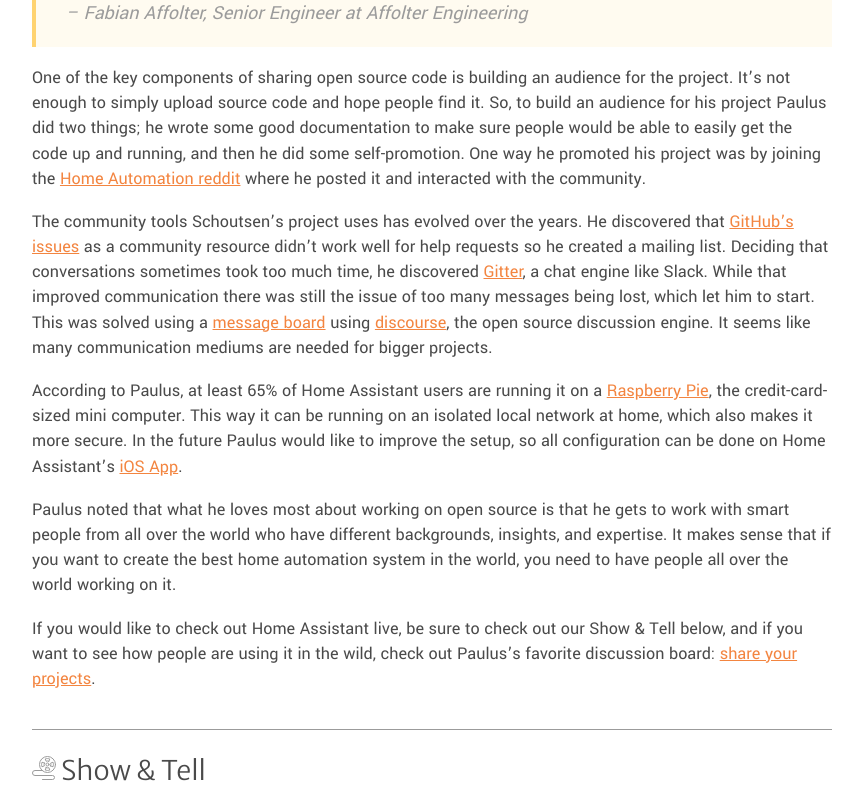
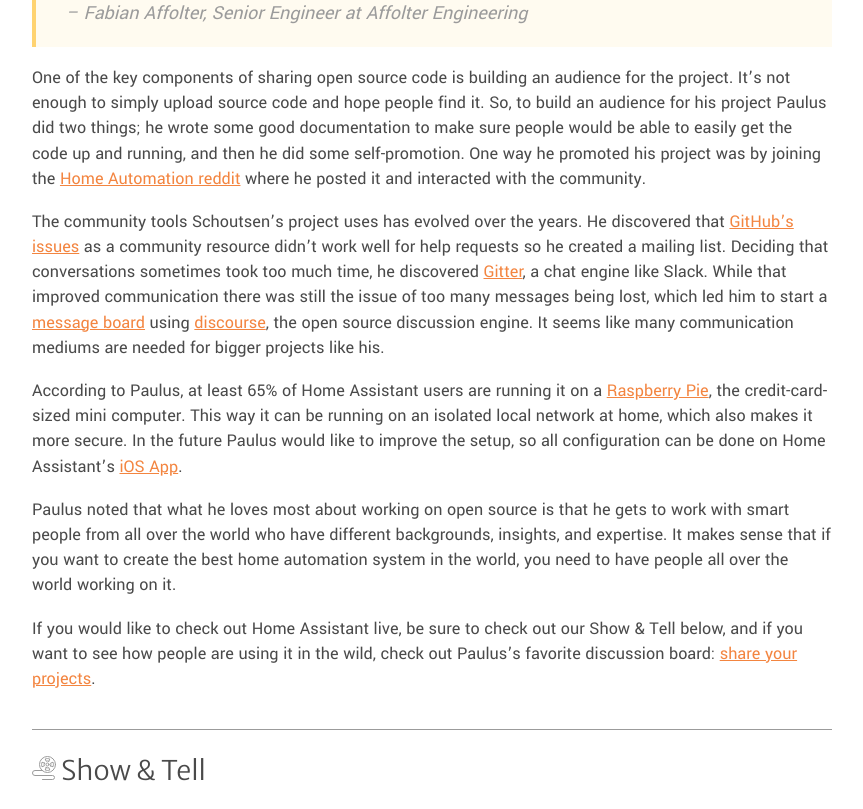
Before and after one commit to Code-Pop/open-sourcecraft, a Jekyll site: the page built from _episodes/paulus-schoutsen.markdown, in a window 1280 px wide and 900 px high, scrolled down 1215 px, cut to the strip 0-809 px from the top of the window. Shown: the whole strip, without its empty margins (208-1071 px from the left). Built offline with Jekyll 4.4.1, drawn with Linux system fonts in a browser that asks for light colours.

Commit message:
Updated Paulus Schoutsen

```diff
--- a/_episodes/paulus-schoutsen.markdown
+++ b/_episodes/paulus-schoutsen.markdown
@@ -24,7 +24,7 @@
 
 One of the key components of sharing open source code is building an audience for the project.  It’s not enough to simply upload source code and hope people find it. So, to build an audience for his project Paulus did two things;  he wrote some good documentation to make sure people would be able to easily get the code up and running, and then he did some self-promotion.  One way he promoted his project was by joining the [Home Automation reddit](https://www.reddit.com/r/homeautomation/) where he posted it and interacted with the community.
 
-The community tools Schoutsen’s project uses has evolved over the years.  He discovered that [GitHub’s issues](https://guides.github.com/features/issues/) as a community resource didn’t work well for help requests so he created a mailing list.  Deciding that conversations sometimes took too much time, he discovered [Gitter](https://gitter.im/home-assistant/home-assistant), a chat engine like Slack.  While that improved communication there was still the issue of too many messages being lost, which let him to start.  This was solved using a [message board](https://community.home-assistant.io/) using [discourse](https://www.discourse.org/), the open source discussion engine.  It seems like many communication mediums are needed for bigger projects.
+The community tools Schoutsen’s project uses has evolved over the years.  He discovered that [GitHub’s issues](https://guides.github.com/features/issues/) as a community resource didn’t work well for help requests so he created a mailing list.  Deciding that conversations sometimes took too much time, he discovered [Gitter](https://gitter.im/home-assistant/home-assistant), a chat engine like Slack.  While that improved communication there was still the issue of too many messages being lost, which led him to start a [message board](https://community.home-assistant.io/) using [discourse](https://www.discourse.org/), the open source discussion engine.  It seems like many communication mediums are needed for bigger projects like his.
 
 According to Paulus, at least 65% of Home Assistant users are running it on a [Raspberry Pie](https://www.raspberrypi.org/), the credit-card-sized mini computer.  This way it can be running on an isolated local network at home, which also makes it more secure.  In the future Paulus would like to improve the setup, so all configuration can be done on Home Assistant's [iOS App](https://home-assistant.io/docs/ecosystem/ios/).
 
```
